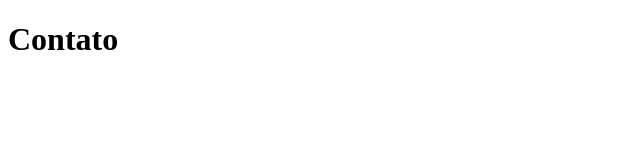
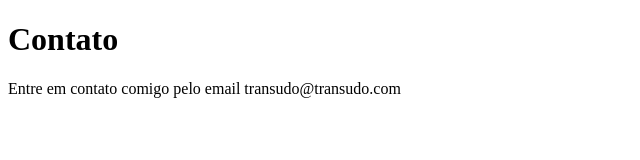
Before and after one commit to EzequiasEvangelista/sistema-de-cadastro, a plain HTML site: page contato.html in a window 1280 px wide. Shown: the whole page, without its empty margins (0-640 px from the left). Drawn offline with Linux system fonts and the light colour scheme.

Commit message:
Adicionando o email de contato

```diff
--- a/contato.html
+++ b/contato.html
@@ -8,5 +8,6 @@
 </head>
 <body>
     <h1>Contato</h1>
+    <p>Entre em contato comigo pelo email  transudo@transudo.com</p>
 </body>
 </html>
```
